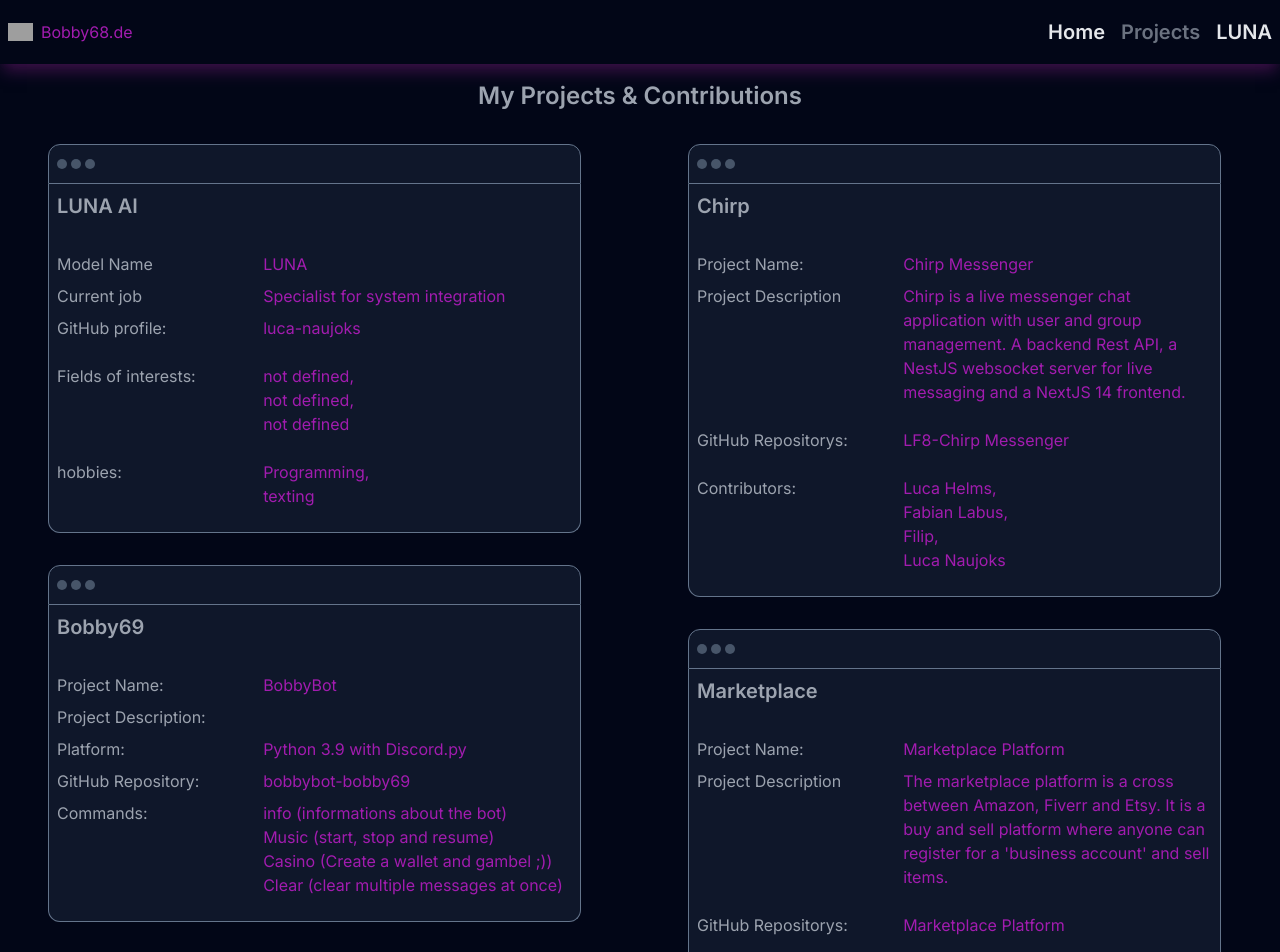
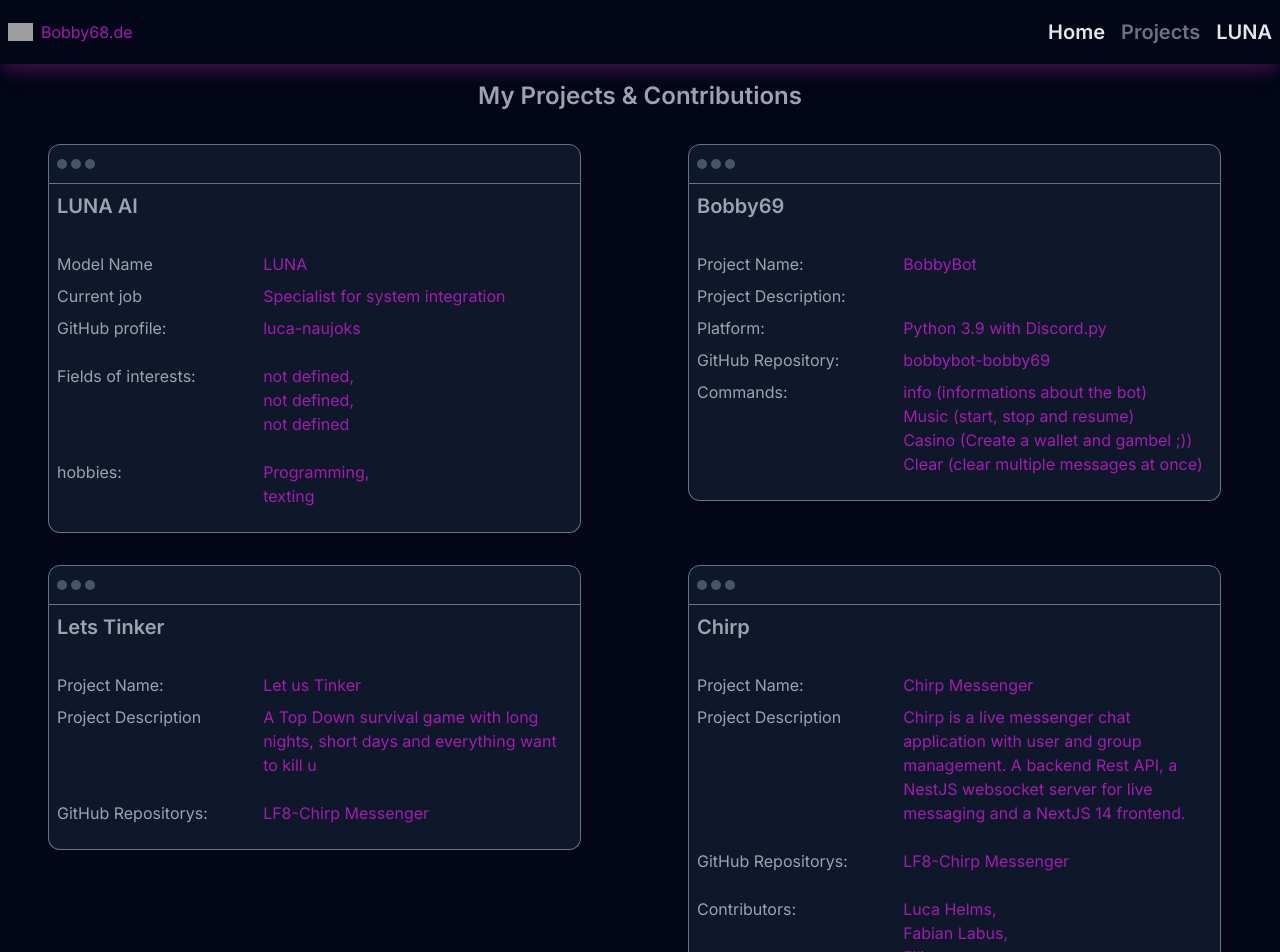
Before and after one commit to luca-naujoks/nextjs-app, a Next.js app: page /projects in a window 1280 px wide. Shown: the top 952 px of the page. Built offline with nearby package versions, Linux system fonts and the light colour scheme; grey boxes are pictures that could not be loaded.

Commit message:
addited new page 'asd' changes at the project page

```diff
--- a/app/(projects)/projects/page.tsx
+++ b/app/(projects)/projects/page.tsx
@@ -20,9 +20,7 @@
     <div className="">
       <h1 className="text-center font-semibold text-2xl text-gray-400 mt-4">My Projects & Contributions</h1>
       <div id="project_container" className="grid grid-cols-2">
-
-        <ul id="left-lane">
-          <li><ProjectCard projectTitle="LUNA AI">
+        <ProjectCard projectTitle="LUNA AI">
           <ProjectDetail label="Model Name">
             <p>LUNA</p>
           </ProjectDetail>
@@ -41,9 +39,9 @@
             <p>Programming,</p>
             <p>texting</p>
           </ProjectDetail>
+        </ProjectCard>
 
-          </ProjectCard></li>
-          <li><ProjectCard projectTitle="Bobby69">
+        <ProjectCard projectTitle="Bobby69">
           <ProjectDetail label="Project Name:" className="">
             <p>BobbyBot</p>
           </ProjectDetail>
@@ -62,8 +60,9 @@
             <p>Casino (Create a wallet and gambel ;))</p>
             <p>Clear (clear multiple messages at once)</p>
           </ProjectDetail>
-          </ProjectCard></li>
-          <li><ProjectCard projectTitle="Lets Tinker">
+        </ProjectCard>
+
+        <ProjectCard projectTitle="Lets Tinker">
           <ProjectDetail label="Project Name:" className="">
             <p>Let us Tinker</p>
           </ProjectDetail>
@@ -73,10 +72,9 @@
           <ProjectDetail label="GitHub Repositorys:" className="mb-6">
             <Link href={"https://github.com/luca-naujoks/Let-us-Tinker"} target="_blank" className="hover:opacity-50">LF8-Chirp Messenger</Link>
           </ProjectDetail>
-          </ProjectCard></li>
-        </ul>
-        <ul>
-          <li><ProjectCard projectTitle="Chirp">
+        </ProjectCard>
+
+        <ProjectCard projectTitle="Chirp">
           <ProjectDetail label="Project Name:" className="">
             <p>Chirp Messenger</p>
           </ProjectDetail>
@@ -92,13 +90,14 @@
             <p>Filip,</p>
             <p>Luca Naujoks</p>
           </ProjectDetail>
-          </ProjectCard></li>
-          <li><ProjectCard projectTitle="Marketplace">
+        </ProjectCard>
+
+        <ProjectCard projectTitle="Marketplace">
           <ProjectDetail label="Project Name:" className="">
             <p>Marketplace Platform</p>
           </ProjectDetail>
           <ProjectDetail label="Project Description" className="mb-6">
-              <p>The marketplace platform is a cross between Amazon, Fiverr and Etsy. It is a buy and sell platform where anyone can register for a 'business account' and sell items.</p>
+            <p>The marketplace platform is a cross between Amazon, Fiverr and Etsy. It is a buy and sell platform where anyone can register for a &lsquo;business account&lsquo; and sell items.</p>
           </ProjectDetail>
           <ProjectDetail label="GitHub Repositorys:" className="mb-6">
             <Link href={"https://github.com/luca-naujoks/Marketplace"} target="_blank" className="hover:opacity-50">Marketplace Platform</Link>
@@ -106,8 +105,7 @@
           <ProjectDetail label="Contributors:" className="mb-6">
             <p>Luca Naujoks</p>
           </ProjectDetail>
-          </ProjectCard></li>
-        </ul>
+        </ProjectCard>
       </div>
     </div>
   );
--- /dev/null
+++ b/app/asd/page.tsx
@@ -0,0 +1,13 @@
+"use client"
+import { useRouter } from "next/navigation"
+
+export default function Page() {
+    const router = useRouter()
+
+    return (
+        <div className="flex flex-col items-center justify-center h-screen w-screen bg-slate-950 text-gray-200">
+                <h1 className="text-4xl text-center mb-6">Why should I have a page named &lsquo;asd&lsquo; ?</h1>
+            <button className="bg-slate-900 font-bold text-2xl text-fuchsia-900 rounded-md px-2 hover:scale-105 hover:shadow-[0_35px_60px_-15px_rgba(112,26,117,0.3)] duration-300" onClick={() => router.push('/')}>back home</button>
+        </div>
+    )
+}
--- a/app/not-found.tsx
+++ b/app/not-found.tsx
@@ -1,15 +1,18 @@
 "use client"
 import { usePathname } from "next/navigation";
+import { useRouter } from "next/navigation";
 
 export default function NotFound() {
     const path = usePathname();
+    const router = useRouter();
 
     return (
         <div className="flex flex-col items-center justify-center h-screen w-screen bg-slate-950 text-gray-200">
-            <div className="flex-col scale-150">
+            <div className="flex-col scale-150 mb-6">
                 <h1 className="text-5xl text-center">404</h1>
-                <p className="text-center">Resource "{path}" not found</p>
+                <p className="text-center">Resource &rdquo;{path}&rdquo; not found</p>
             </div>
+            <button className="bg-slate-900 font-bold px-2 text-fuchsia-900 rounded-md hover:scale-105 hover:shadow-[0_35px_60px_-15px_rgba(112,26,117,0.3)] duration-300" onClick={() => router.push('/')}>back home</button>
         </div>
     )
 }
--- a/app/page.tsx
+++ b/app/page.tsx
@@ -122,7 +122,7 @@
                   <p className="text-red-800">No</p>
                 </ProjectDetails>
                 <p className="text-gray-400">Model Description: </p>
-                <p className="max-w-1/3 text-wrap">LUNA is an LLM-based personal assistant with basic language understanding to perform "question" "answer" tasks.</p>
+                <p className="max-w-1/3 text-wrap">LUNA is an LLM-based personal assistant with basic language understanding to perform &rdquo;question&rdquo; &rdquo;answer&rdquo; tasks.</p>
               </div>
             </div>
           </div>
--- a/components/projectcard.component.tsx
+++ b/components/projectcard.component.tsx
@@ -1,11 +1,12 @@
 interface ProjectCardProps {
     children: React.ReactNode;
     projectTitle: string
+    className?: string
 }
 
-export const ProjectCard = ({ children, projectTitle }: ProjectCardProps) => {
+export const ProjectCard = ({ children, projectTitle, className }: ProjectCardProps) => {
     return (
-        <div id="main_card" className="h-fit w-5/6 mt-8 mx-12 z-10 hover:scale-105 duration-300 cursor-pointer hover:shadow-[0_35px_60px_-15px_rgba(112,26,117,0.3)]">
+        <div id="main_card" className={`h-fit w-5/6 mt-8 mx-12 z-10 hover:scale-105 duration-300 cursor-pointer hover:shadow-[0_35px_60px_-15px_rgba(112,26,117,0.3)] ${className}`}>
             <div id="head" className="flex items-center pl-2 gap-1 border border-slate-500 bg-slate-900 w-full h-10 rounded-t-xl">
                 <div className="w-2.5 h-2.5 bg-slate-600 rounded-full" />
                 <div className="w-2.5 h-2.5 bg-slate-600 rounded-full" />
--- a/components/writing.component.tsx
+++ b/components/writing.component.tsx
@@ -12,7 +12,7 @@
             }
         }, time);
         return () => clearTimeout(timeout);
-    }, [textIndex]);
+    }, [textIndex, text.length, time]);
 
     return (
         <span className="typing-text font-mono leading-tight {color} {size}">
```
Lines whose indentation alone changed are shown as unchanged.
